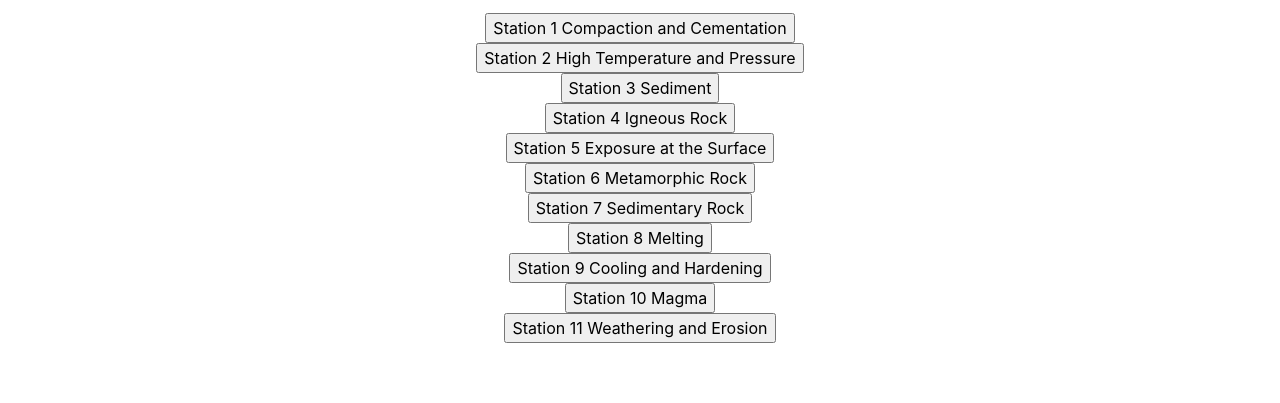
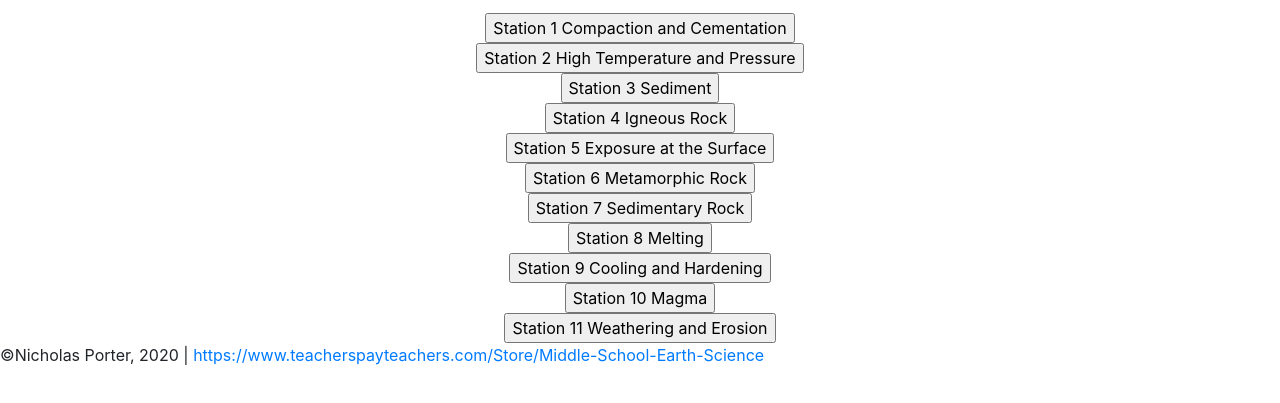
Before and after one commit to porternick/rockcyclesimulator, a website: page index.html in a window 1280 px wide. Shown: the part 183-586 px from the top of the page. Drawn offline with Linux system fonts and the light colour scheme.

Commit message:
Update index.html

```diff
--- a/index.html
+++ b/index.html
@@ -117,6 +117,7 @@ function StationEleven()
         </div>
     </div>
   </div>
+  <div id="footer">&#169;Nicholas Porter, 2020 | <a href="https://www.teacherspayteachers.com/Store/Middle-School-Earth-Science">https://www.teacherspayteachers.com/Store/Middle-School-Earth-Science</a></div>
 
   <!-- Bootstrap core JavaScript -->
   <script src="vendor/jquery/jquery.slim.min.js"></script>
```
